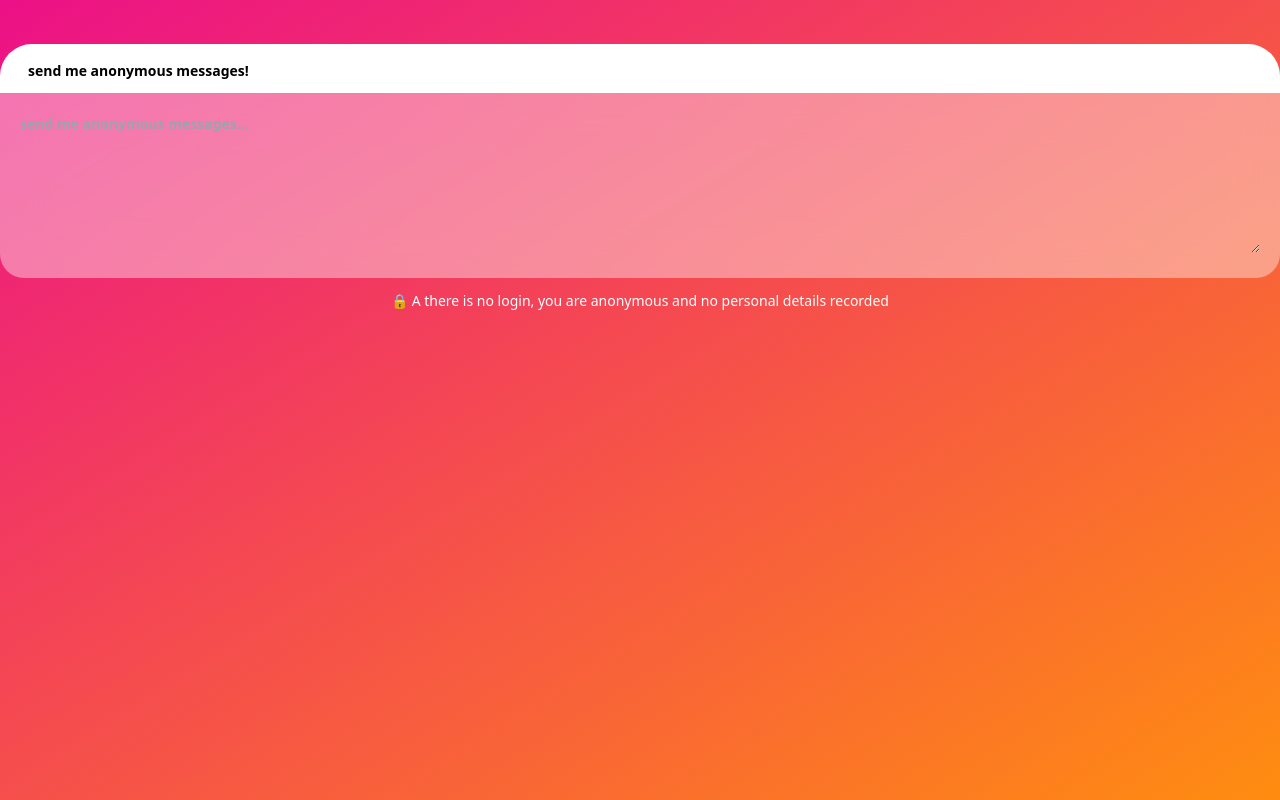
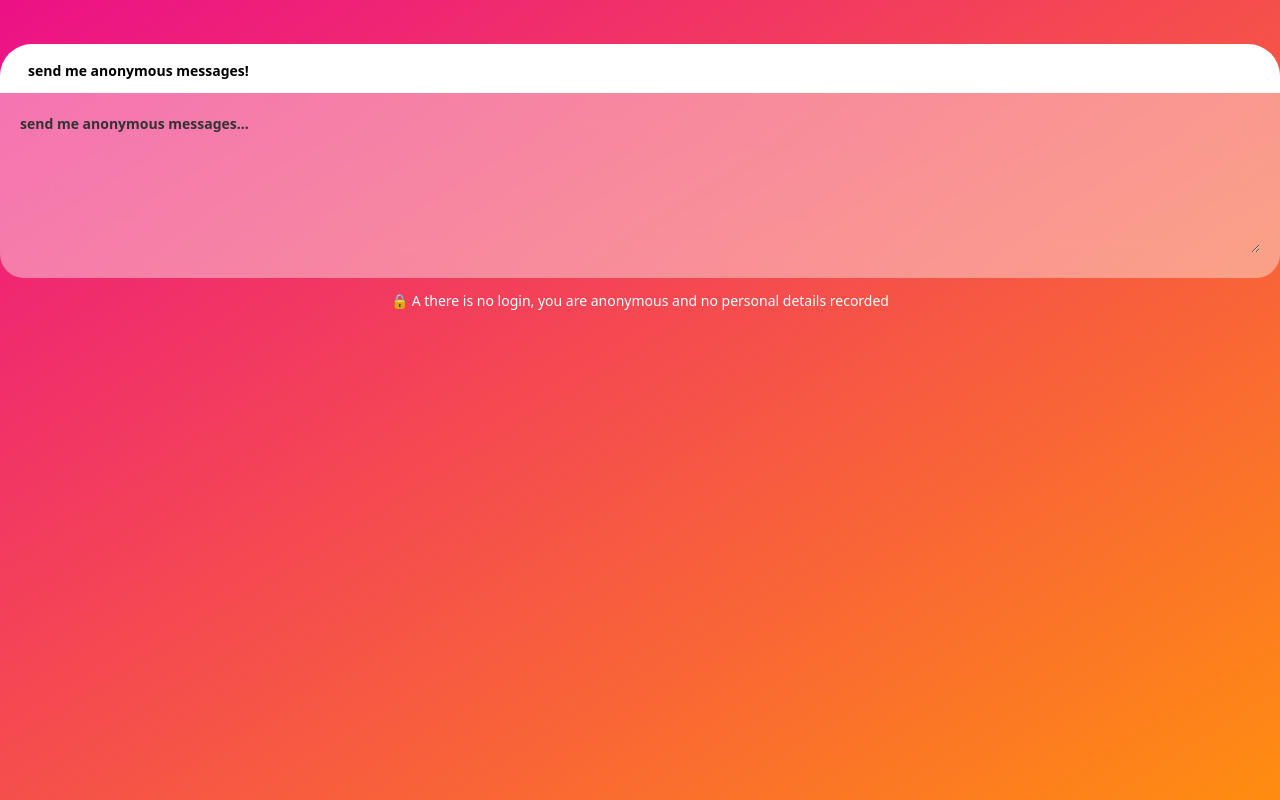
Before and after one commit to Tharun546/anonymous, a plain HTML site: page index.html in a window 1280 px wide. Drawn offline with nearby package versions, Linux system fonts and the light colour scheme.

Commit message:
Updated index.html

```diff
--- a/index.html
+++ b/index.html
@@ -25,6 +25,12 @@
                     <textarea placeholder="send me anonymous messages..." onkeyup="toggleButtonVisibility()"
                         name="question" autocomplete="off" maxlength="300" id="question"></textarea>
                 </div>
+                <style>
+                    /* Change placeholder color for textarea */
+                    textarea::placeholder {
+                      color: #333333;
+                    }
+                  </style>
                 <input class="deviceId" type="hidden" name="deviceId" id="deviceId">
             </div>
             <div class="anonymous-tooltip">🔒 A there is no login, you are anonymous and no personal details recorded
```
